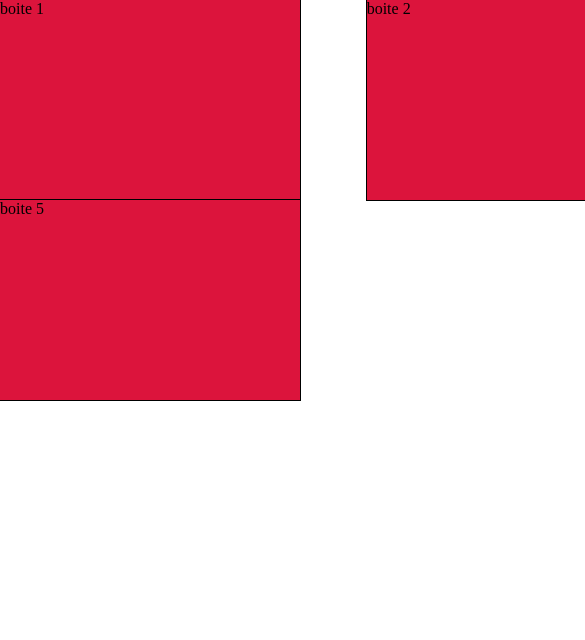
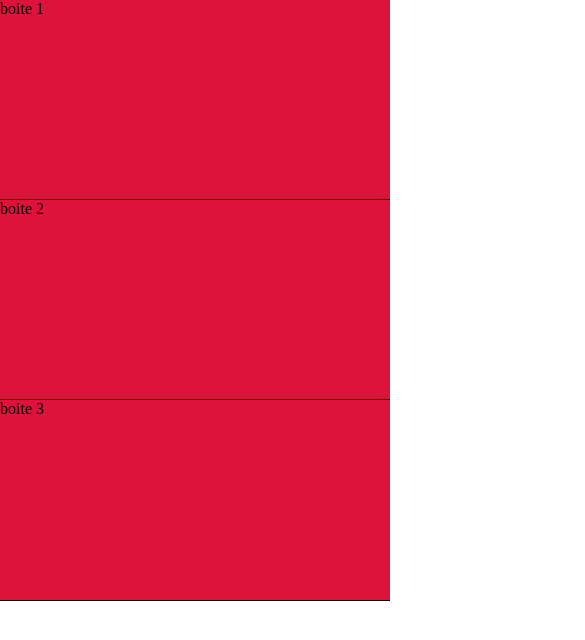
Before and after one commit to webepse/BI2-flex, a plain HTML site: page index.html in a window 390 px wide. Shown: the top 640 px of the page, 585 px wide, since content can reach past the window. Drawn offline with Linux system fonts and the light colour scheme.

Commit message:
media queries

```diff
--- a/assets/style.css
+++ b/assets/style.css
@@ -17,3 +17,21 @@
     outline: solid 1px black;
     height: 200px;
 }
+
+@media all and (max-width: 1400px)
+{
+    .container-flex{
+        width: 100%;
+    }
+}
+
+@media all and (max-width: 800px)
+{
+    .container-flex{
+        flex-direction: column;
+    }
+
+    .items{
+        width: 100%;
+    }
+}
--- a/index.html
+++ b/index.html
@@ -11,11 +11,6 @@
         <div class="items">boite 1</div>
         <div class="items">boite 2</div>
         <div class="items">boite 3</div>
-        <div class="items">boite 4</div>
-        <div class="items">boite 5</div>
-        <div class="items">boite 6</div>
-
-
     </div>
 
 </body>
```
